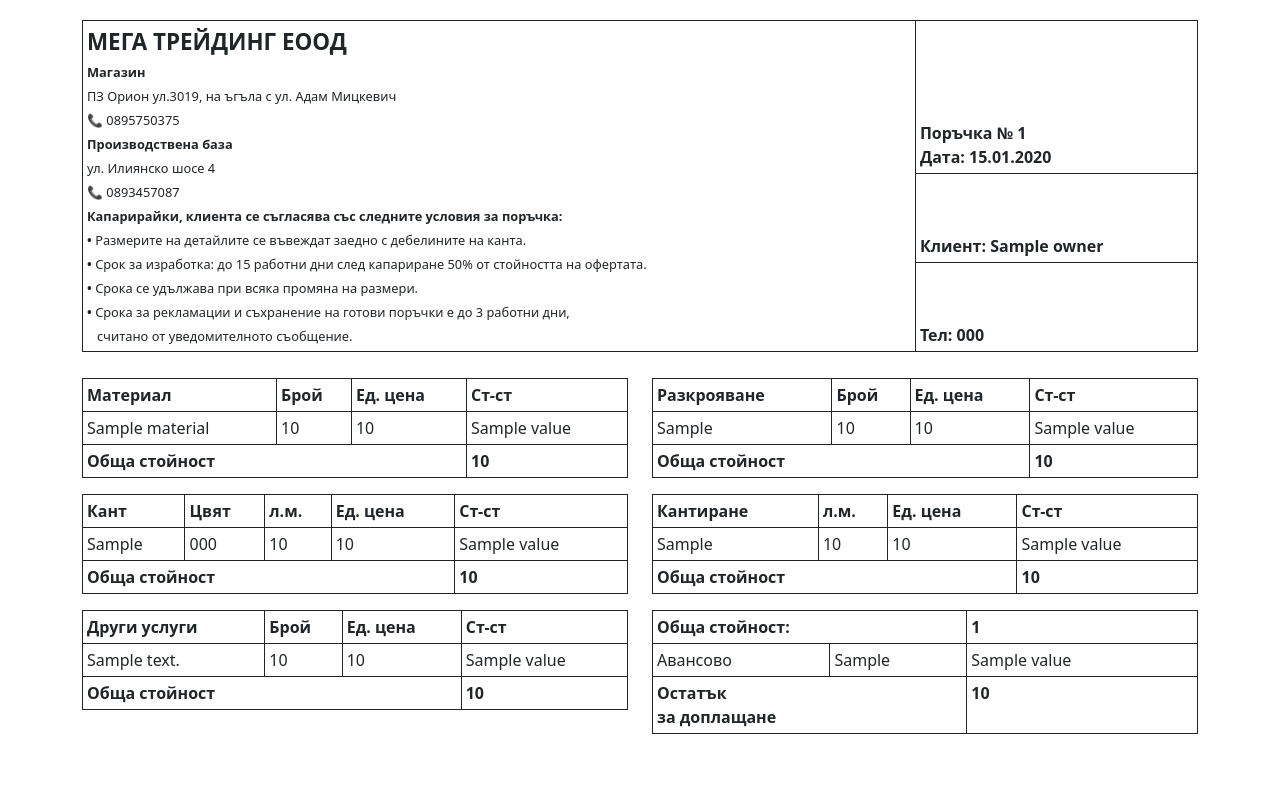
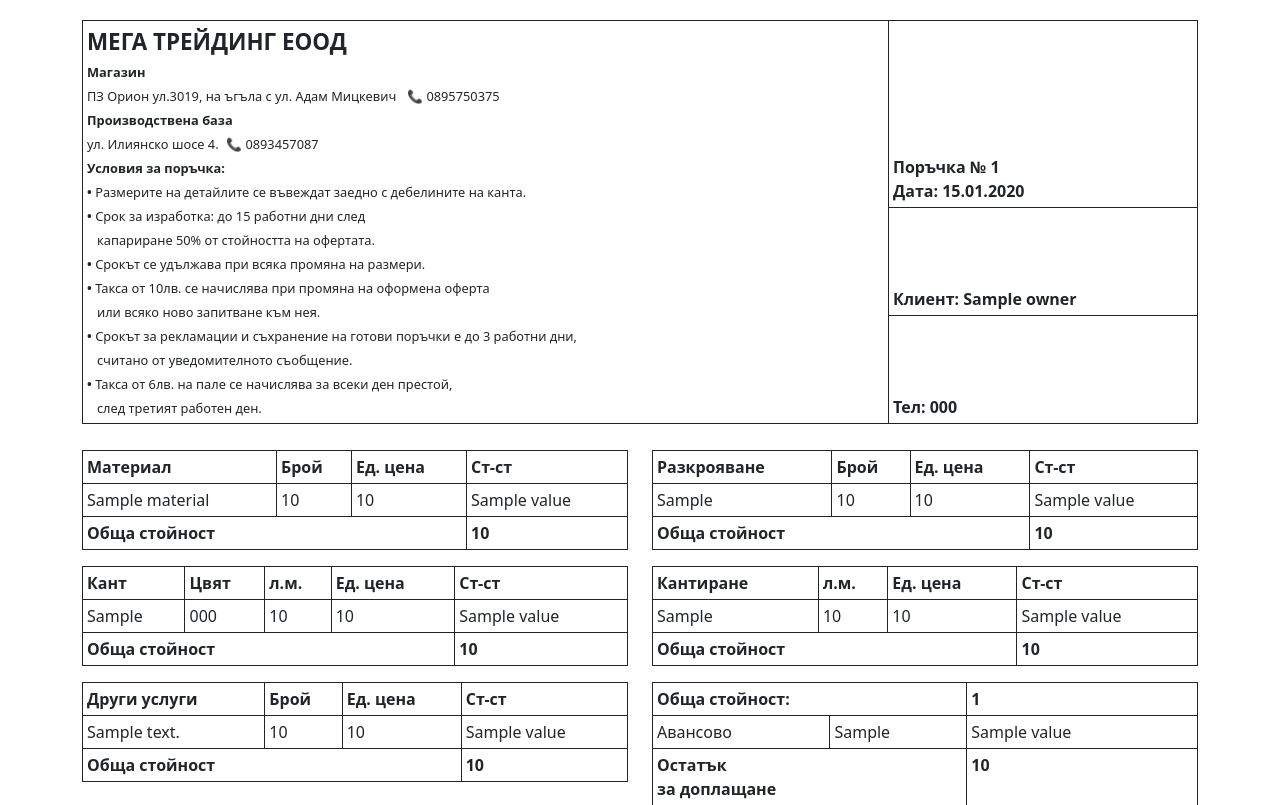
Before and after one commit to sandexjc/Ordering-system, a Django app: template Tracking Table/table/templates/table/printOrder.html in a window 1280 px wide. Shown: the top 805 px of the page. Before the commit the page ends 734 px from the top, so only its background shows below. Run offline with Django 3.2, Linux system fonts and the light colour scheme; the template is opened without the code that fills it: most values are stand-ins (such as "Sample title", 1, 10 or a date in 2020); lists and menus that the app fills with data are empty.

Commit message:
Client Request - Print view description changes

```diff
--- a/Tracking Table/table/templates/table/printOrder.html
+++ b/Tracking Table/table/templates/table/printOrder.html
@@ -41,16 +41,17 @@
 						rowspan="3"
 						style="text-align: left; ">
 						<pre class="pre_bold">МЕГА ТРЕЙДИНГ ЕООД</pre> <br>
-						<pre class="pre_bold_small">Магазин</pre> <br> <pre>ПЗ Орион ул.3019, на ъгъла с ул. Адам Мицкевич</pre> <br>
+						<pre class="pre_bold_small">Магазин</pre> <br> <pre>ПЗ Орион ул.3019, на ъгъла с ул. Адам Мицкевич  </pre>
 						<pre>&#128222; 0895750375</pre> <br>
-						<pre class="pre_bold_small">Производствена база</pre> <br> <pre>ул. Илиянско шосе 4</pre> <br>
+						<pre class="pre_bold_small">Производствена база</pre> <br> <pre>ул. Илиянско шосе 4. </pre>
 						<pre>&#128222; 0893457087</pre> <br>
-						<pre class="pre_bold_small">Капарирайки, клиента се съгласява със следните условия за поръчка:</pre> <br>
+						<pre class="pre_bold_small">Условия за поръчка:</pre> <br>
 						<pre class="pre_bold_small">•</pre><pre> Размерите на детайлите се въвеждат заедно с дебелините на канта.</pre> <br>
-						<pre class="pre_bold_small">•</pre><pre> Срок за изработка: до 15 работни дни след капариране 50% от стойността на офертата.</pre> <br>
-						<pre class="pre_bold_small">•</pre><pre> Срока се удължава при всяка промяна на размери.</pre> <br>
-						<pre class="pre_bold_small">•</pre><pre> Срока за рекламации и съхранение на готови поръчки е до 3 работни дни, </pre> <br>
-						<pre>   считано от уведомителното съобщение.</pre> <br>
+						<pre class="pre_bold_small">•</pre><pre> Срок за изработка: до 15 работни дни след <br>   капариране 50% от стойността на офертата.</pre> <br>
+						<pre class="pre_bold_small">•</pre><pre> Срокът се удължава при всяка промяна на размери.</pre> <br>
+						<pre class="pre_bold_small">•</pre><pre> Такса от 10лв. се начислява при промяна на оформена оферта <br>   или всяко ново запитване към нея.</pre> <br>
+						<pre class="pre_bold_small">•</pre><pre> Срокът за рекламации и съхранение на готови поръчки е до 3 работни дни, </pre> <br><pre>   считано от уведомителното съобщение.</pre> <br>
+						<pre class="pre_bold_small">•</pre><pre> Такса от 6лв. на пале се начислява за всеки ден престой, <br>   след третият работен ден.</pre>
 					</th>
 					<th scope="col">
 						Поръчка № {{order.id}} <br>
```
